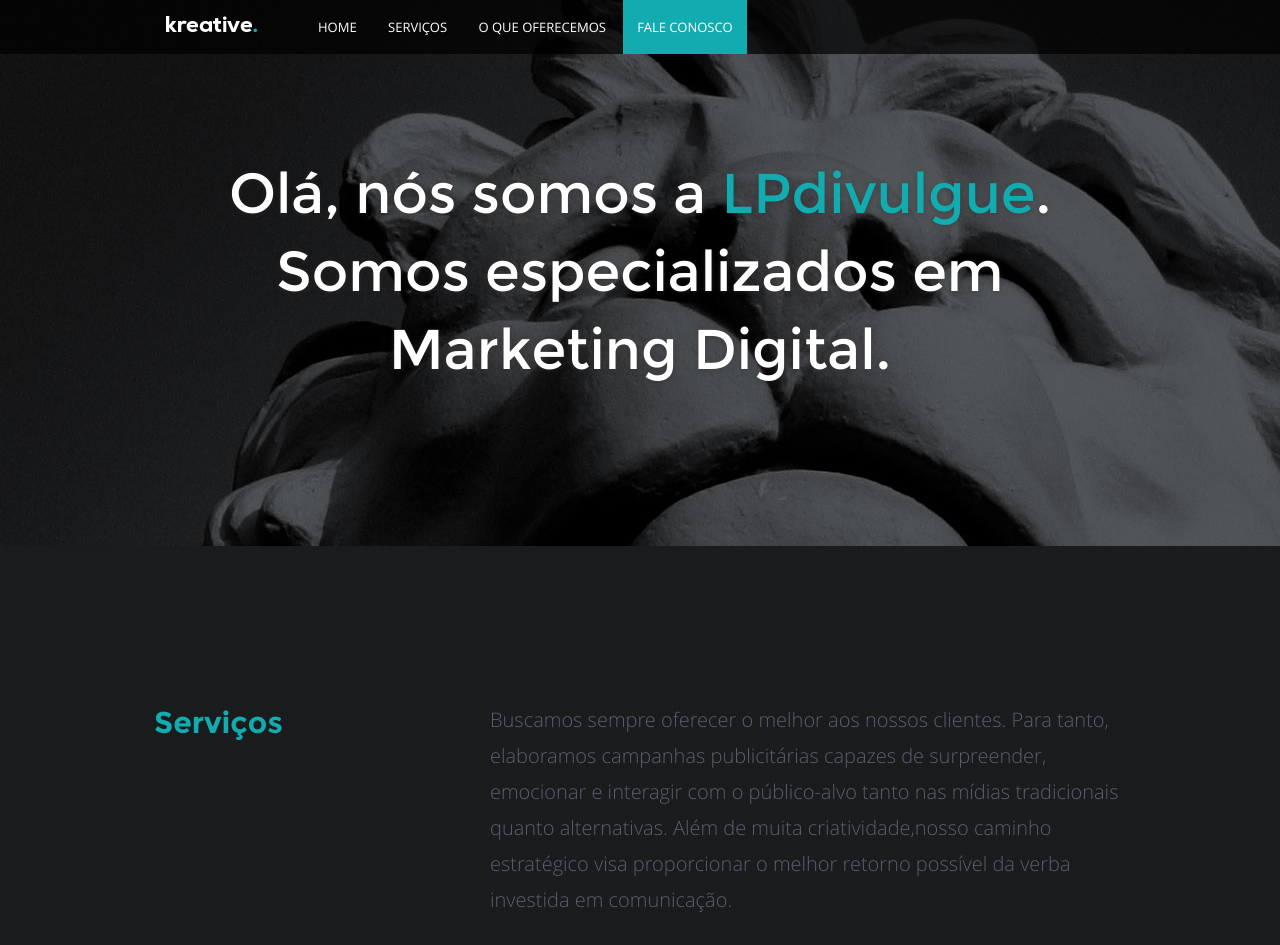
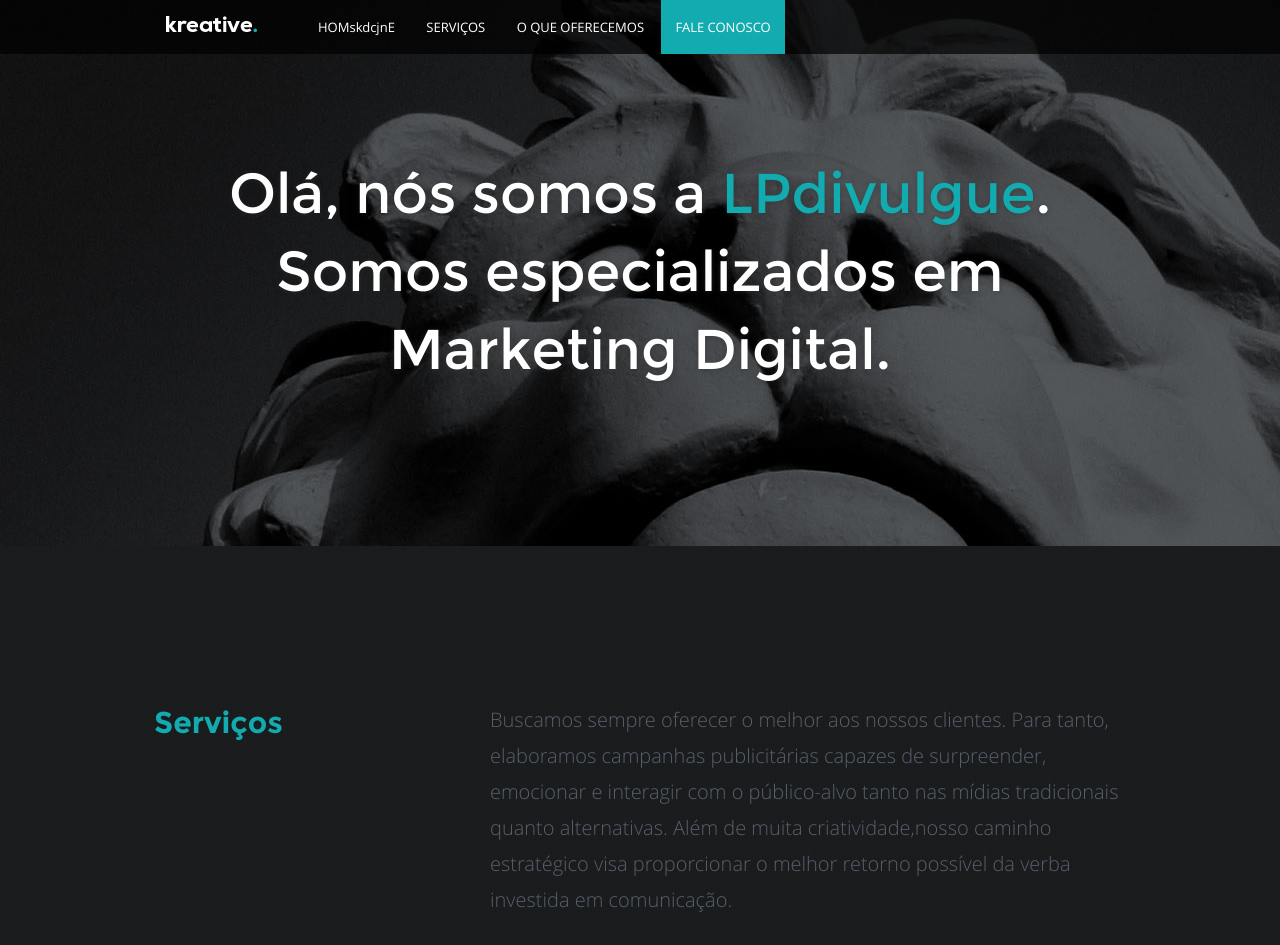
Before and after one commit to luispaulobrito/ProjetoMarketing, a plain HTML site: page index.html in a window 1280 px wide. Shown: the top 945 px of the page. Drawn offline with nearby package versions, Linux system fonts and the light colour scheme; some packages are replaced by stand-ins of ours.

Commit message:
teste up

```diff
--- a/index.html
+++ b/index.html
@@ -53,7 +53,7 @@
 	            <a class="mobile-btn" href="#" title="Hide navigation">Hide navigation</a>
 
                <ul id="nav" class="nav">
-	               <li><a href="#intro">HOME</a></li>
+	               <li><a href="#intro">HOMskdcjnE</a></li>
 	               <li><a href="#services">SERVIÇOS</a></li>
                   <li><a href="#about">O QUE OFERECEMOS</a></li>
                   <li><a href="#contact">FALE CONOSCO</a></li>
```
